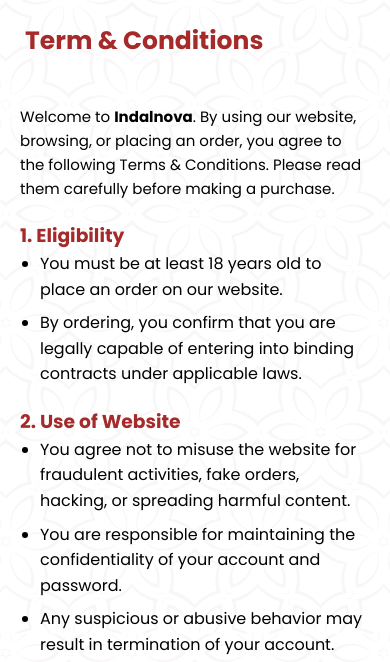
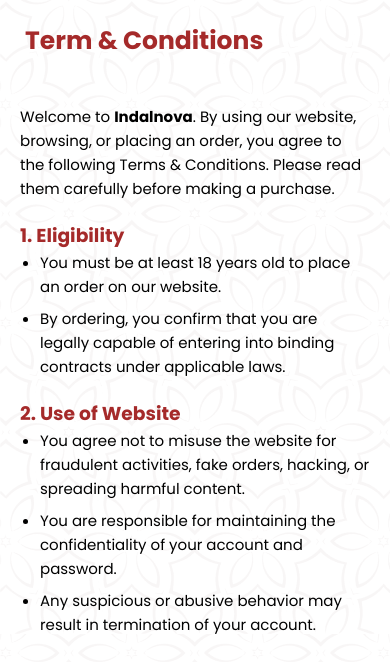
Before and after one commit to indalnovacompany-oss/Indalnova-frontend, a website: page trem&condition.html in a window 390 px wide. Shown: the part 133-795 px from the top of the page. Drawn offline with Linux system fonts and the light colour scheme; a web font is replaced by a local one.

Commit message:
Update trem&condition.html

```diff
--- a/trem&condition.html
+++ b/trem&condition.html
@@ -45,6 +45,15 @@
             p {
                 font-size: 15px;
             }
+
+            .terms ul {
+                font-size: 15px;
+            }
+
+            .terms li {
+                font-size: 15px;
+            }
+        }
         }
     </style>
 </head>
@@ -212,4 +221,5 @@
     </section>
 </body>
 
+
 </html>
```
